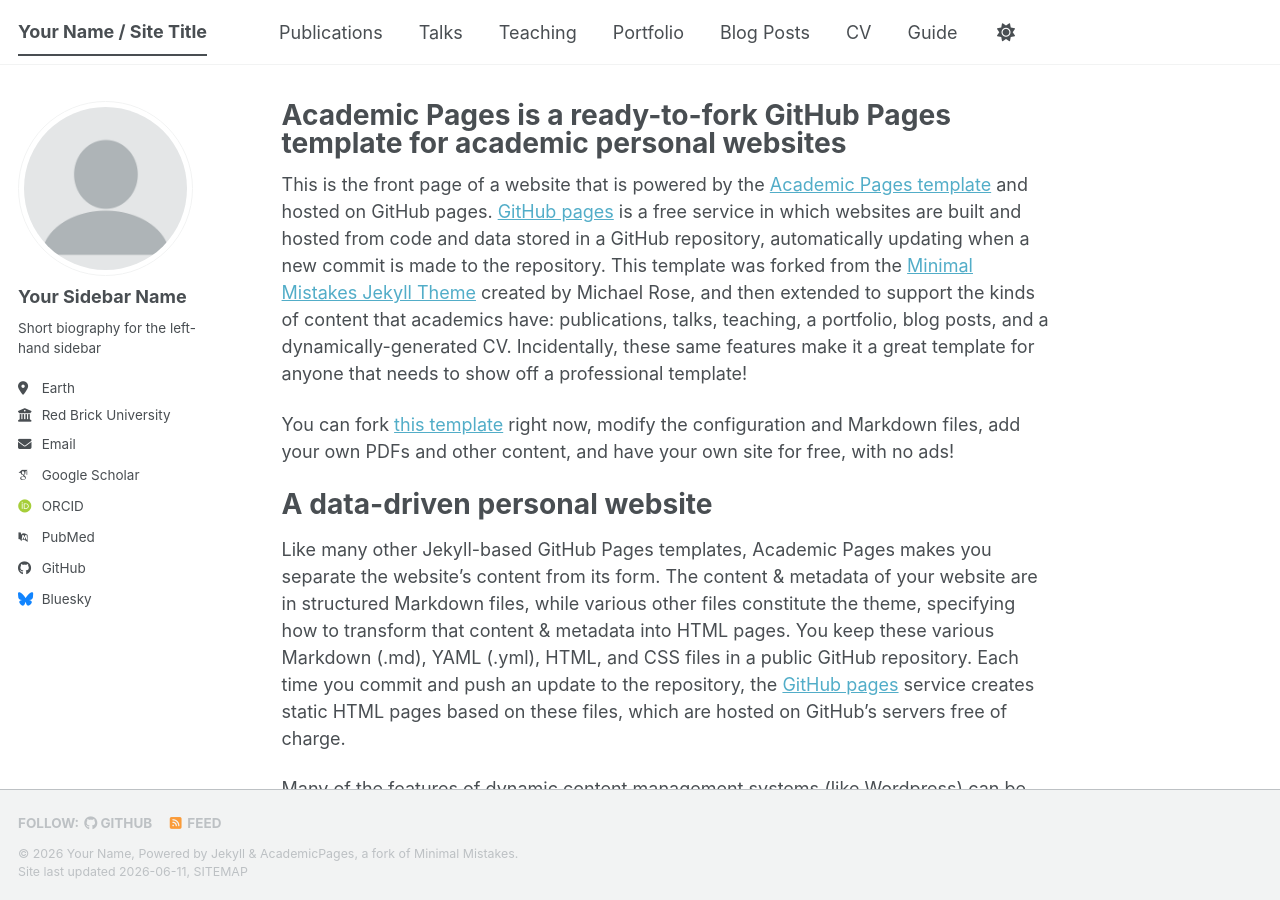
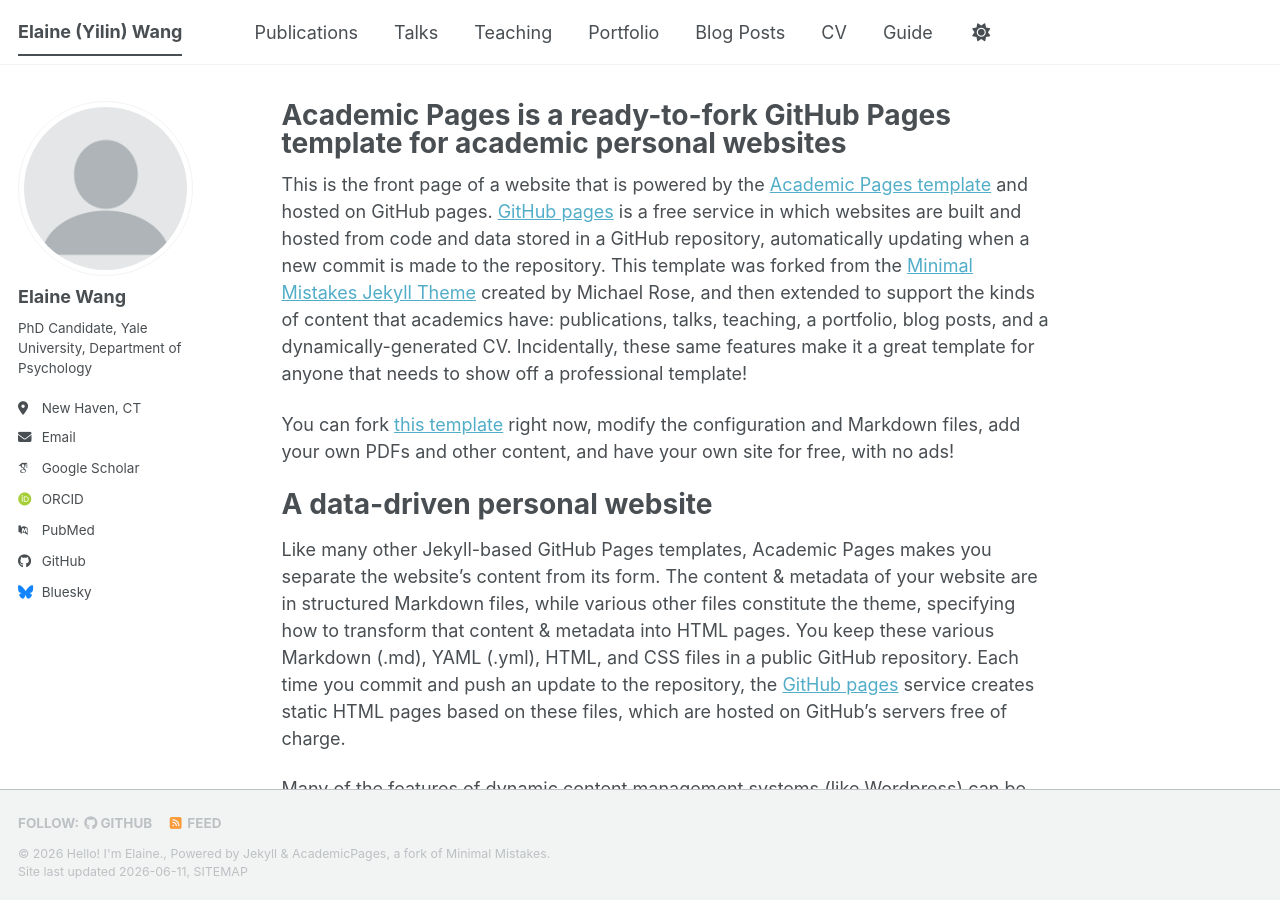
Before and after one commit to ey-wang/ey-wang.github.io, a Jekyll site: the page built from _pages/about.md, in a window 1280 px wide and 900 px high. Built offline with Jekyll 4.4.1, drawn with Linux system fonts in a browser that asks for light colours; some web fonts are replaced; a script bundle is joined from its source files by our own code; library files that are not in the unit come from our copies.

Commit message:
Update _config.yml

```diff
--- a/_config.yml
+++ b/_config.yml
@@ -9,14 +9,14 @@
 # Basic Site Settings
 locale                   : "en-US"
 site_theme               : "default" # The available themes options are "default", "air", "sunrise", "mint", "dirt" and "contrast"
-title                    : "Your Name / Site Title"
+title                    : "Elaine (Yilin) Wang"
 title_separator          : "-"
-name                     : &name "Your Name"
-description              : &description "Your Name's academic portfolio"   # Update this with a general description of your site, this is the default if not overridden by a page
+name                     : &name "Hello! I'm Elaine."
+description              : &description   # Update this with a general description of your site, this is the default if not overridden by a page
 url                      : https://academicpages.github.io # The base hostname & protocol for your site e.g. "https://[your GitHub username].github.io",
                                                            # or if you already have some other page hosted on Github then use "https://[your GitHub username].github.io/[Your Repo Name]"
 baseurl                  : "" # the subpath of your site, e.g. "/blog"
-repository               : "academicpages/academicpages.github.io"
+repository               :
 
 # Site Author - The following control what appear as part of the author content on the side bar.
 #               If a field is blank the icon and link will not appear, otherwise it will be shown.
@@ -24,13 +24,13 @@ repository               : "academicpages/academicpages.github.io"
 author:
   # Biographic information
   avatar           : "profile.png"
-  name             : "Your Sidebar Name"
+  name             : "Elaine Wang"
   pronouns         : # example: "she/her"
-  bio              : "Short biography for the left-hand sidebar"
-  location         : "Earth"
-  employer         : "Red Brick University"
+  bio              : "PhD Candidate, Yale University, Department of Psychology"
+  location         : "New Haven, CT"
+  employer         :
   uri              : # URL
-  email            : "none@example.org"
+  email            : "elaineyilin.wang@yale.edu"
 
   # Academic websites
   academia         : # URL
@@ -51,13 +51,13 @@ author:
   bitbucket        : # Username - Update with your username on the site
   codepen          : # Username
   dribbble         : # Username
-  github           : "academicpages"
+  github           : "ey-wang"
   kaggle           : # Username
   stackoverflow    : # User number or user number and name (i.e., use "1" or "1/jeff-atwood")
 
   # Social media
   artstation       : # Username
-  bluesky          : "bsky.app" # Replace this with you Bluesky username
+  bluesky          : "elainewang.bsky.social" # Replace this with you Bluesky username
   facebook         : # Username
   flickr           : # Username
   foursquare       : # Username
```
